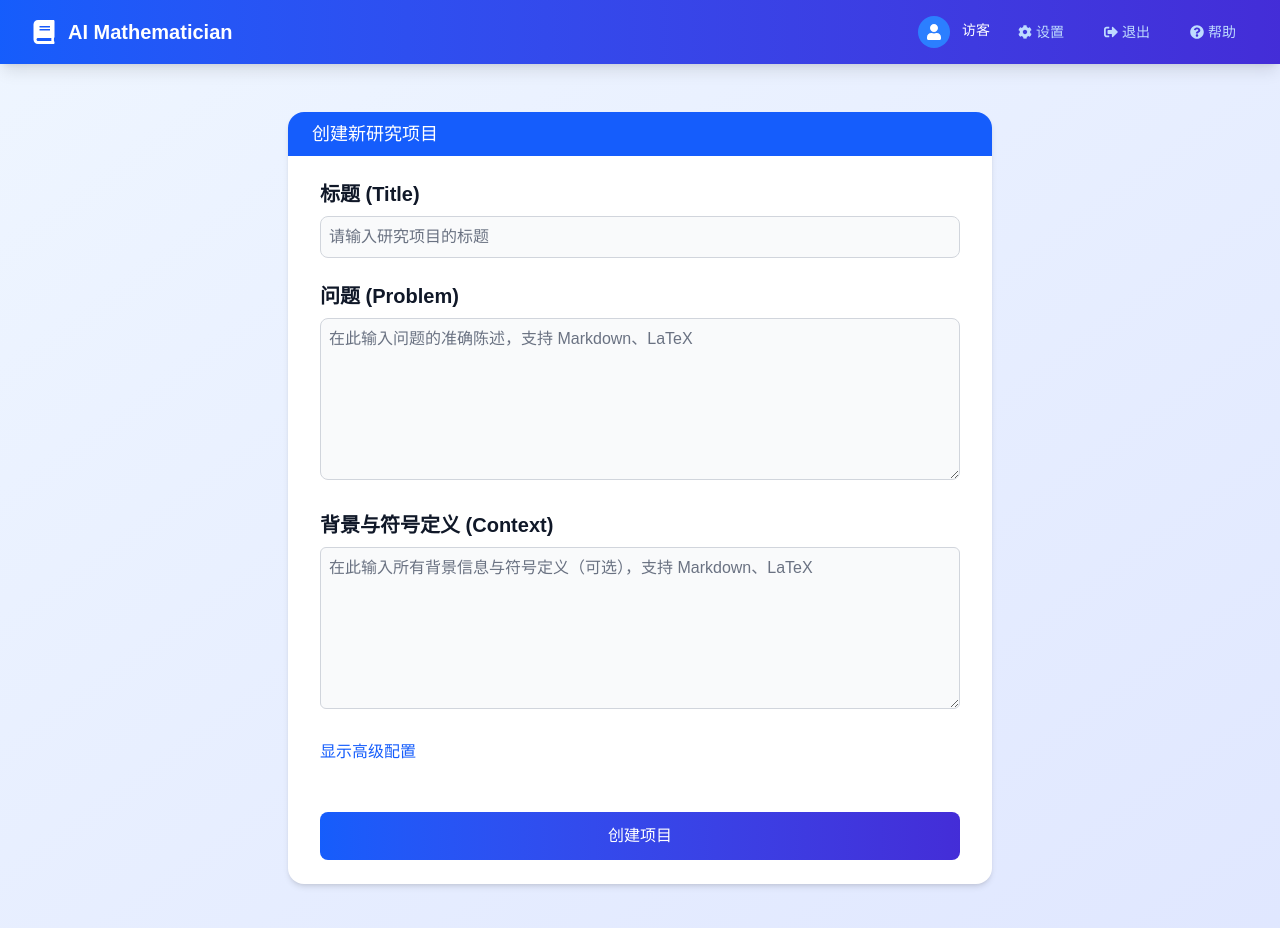
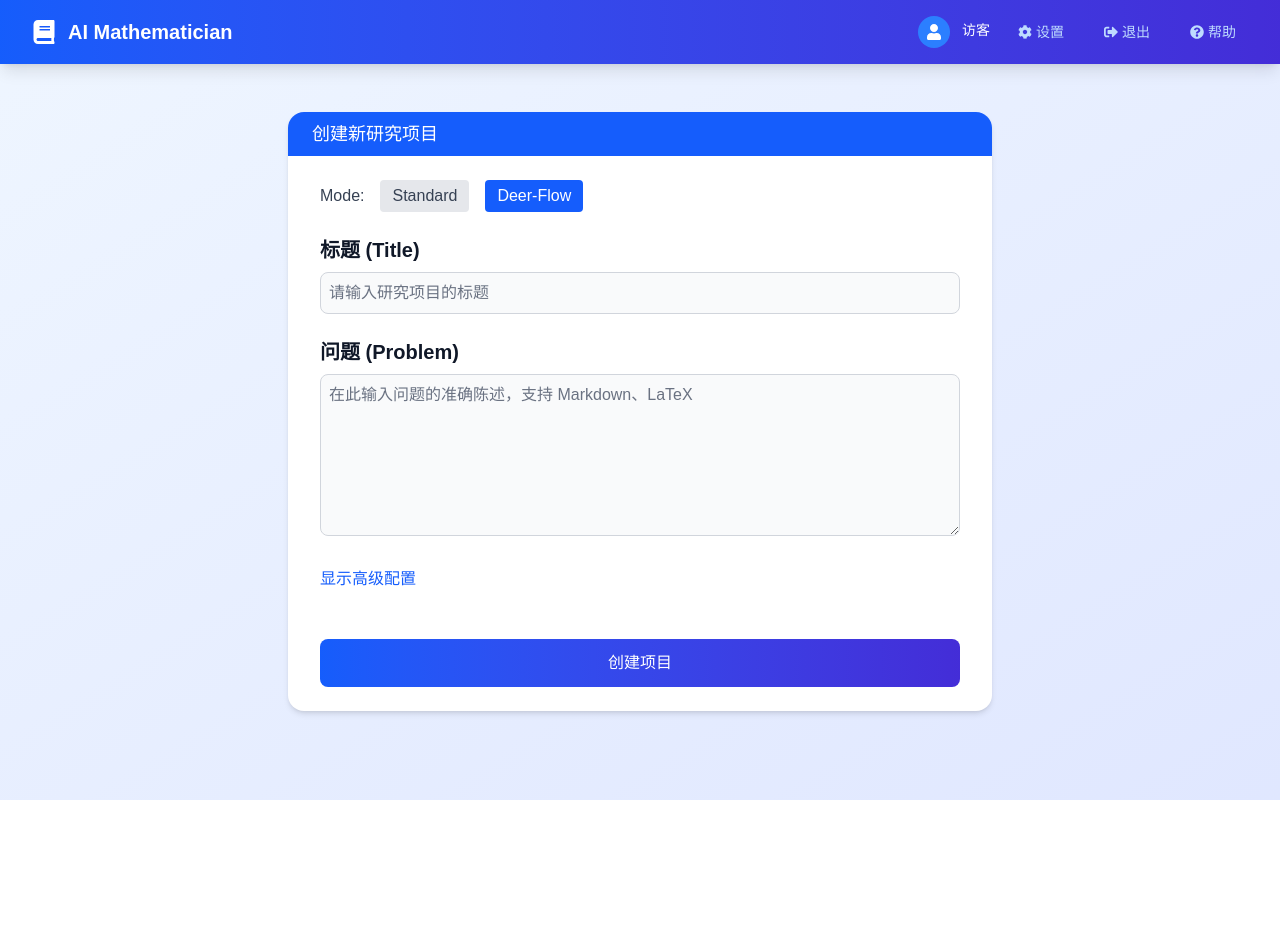
Before and after one commit to Carlos-Mero/AIM, a Next.js app in the folder frontend/: page /new-project in a window 1280 px wide. Shown: the top 928 px of the page. After the commit the page ends 800 px from the top, so only its background shows below. Built offline with nearby package versions, Linux system fonts and the light colour scheme.

Commit message:
feat: add deer-flow mode to the new-project page.

```diff
--- a/frontend/src/app/new-project/page.tsx
+++ b/frontend/src/app/new-project/page.tsx
@@ -10,6 +10,8 @@ export default function NewProjectPage() {
   const { token, refresh } = useAuth();
   const [title, setTitle] = useState<string>('');
   const [problem, setProblem] = useState<string>('');
+  // Mode: 'standard' requires both problem and context; 'deer-flow' sends empty context
+  const [mode, setMode] = useState<'standard' | 'deer-flow'>('deer-flow');
   const [context, setContext] = useState<string>('');
   const [showAdvanced, setShowAdvanced] = useState<boolean>(false);
   // Advanced parameters matching ResearchSessionConfig
@@ -24,10 +26,12 @@ export default function NewProjectPage() {
 
   const handleSubmit = async (e: React.FormEvent) => {
     e.preventDefault();
+    // send empty context in 'deer-flow' mode
+    const contextToSend = mode === 'standard' ? context : '';
     const config = {
       title,
       problem,
-      context: context || undefined,
+      context: contextToSend,
       proofModel,
       evalModel,
       reformModel,
@@ -68,6 +72,32 @@ export default function NewProjectPage() {
           </header>
           <div className="px-8 py-6 space-y-6">
           <form onSubmit={handleSubmit} className="space-y-6">
+            {/* Mode switch: standard vs deer-flow */}
+            <div className="flex items-center space-x-4">
+              <span className="font-medium text-gray-700">Mode:</span>
+              <button
+                type="button"
+                onClick={() => setMode('standard')}
+                className={`px-3 py-1 rounded ${
+                  mode === 'standard'
+                    ? 'bg-blue-600 text-white'
+                    : 'bg-gray-200 text-gray-700'
+                }`}
+              >
+                Standard
+              </button>
+              <button
+                type="button"
+                onClick={() => setMode('deer-flow')}
+                className={`px-3 py-1 rounded ${
+                  mode === 'deer-flow'
+                    ? 'bg-blue-600 text-white'
+                    : 'bg-gray-200 text-gray-700'
+                }`}
+              >
+                Deer-Flow
+              </button>
+            </div>
           <div>
             <label htmlFor="title" className="block text-xl font-bold text-gray-900 mb-2">
               标题 (Title)
@@ -96,18 +126,23 @@ export default function NewProjectPage() {
               placeholder="在此输入问题的准确陈述，支持 Markdown、LaTeX"
             />
           </div>
+          {/* Context input only in standard mode */}
+          {mode === 'standard' && (
             <div>
               <label htmlFor="context" className="block text-xl font-bold text-gray-900 mb-2">
                 背景与符号定义 (Context)
               </label>
               <textarea
+                id="context"
                 value={context}
                 onChange={e => setContext(e.target.value)}
+                required
                 rows={6}
                 className="w-full border border-gray-300 rounded-md p-2 bg-gray-50 text-gray-900 placeholder-gray-500 focus:outline-none focus:ring-2 focus:ring-blue-500"
-              placeholder="在此输入所有背景信息与符号定义（可选），支持 Markdown、LaTeX"
+                placeholder="在此输入所有背景信息与符号定义，支持 Markdown、LaTeX"
               />
             </div>
+          )}
           <div>
             <button
               type="button"
```
Lines whose indentation alone changed are shown as unchanged.
